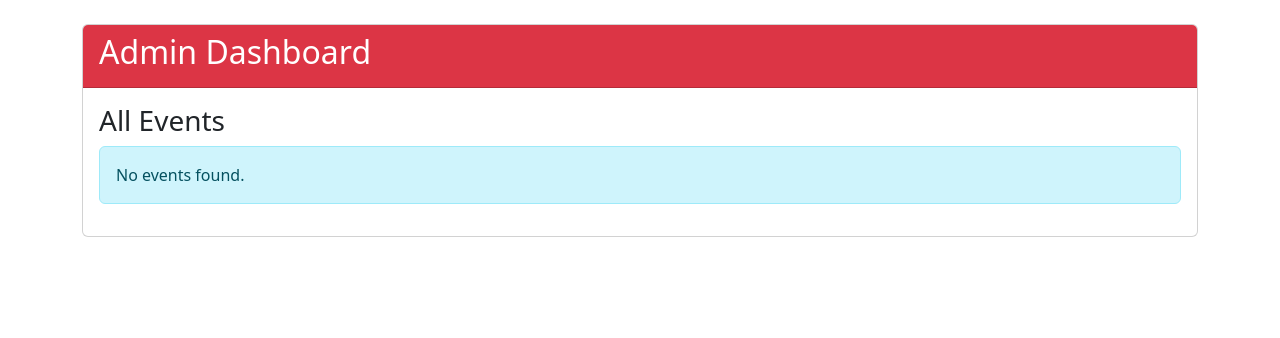
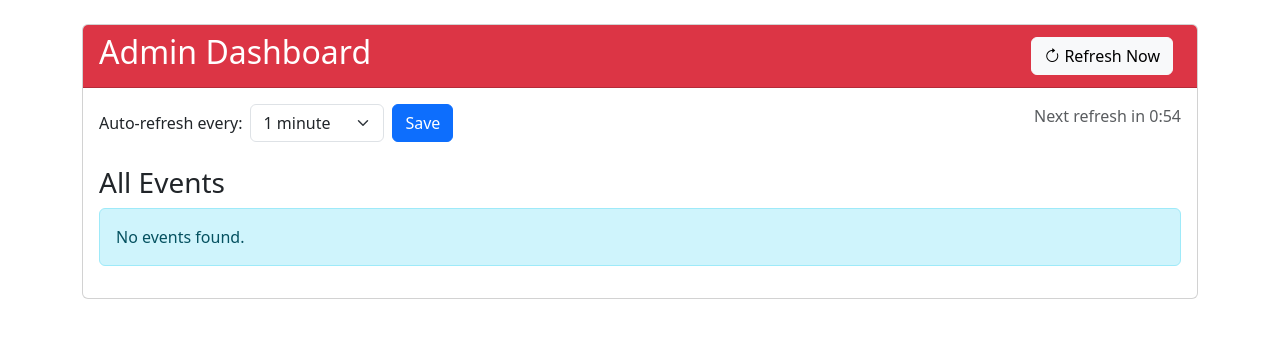
Before and after one commit to DG1001/Eikonsym, a Flask app: page /admin/dashboard in a window 1280 px wide. Shown: the part 56-394 px from the top of the page. Run offline with Flask 3, Linux system fonts and the light colour scheme; the visitor is signed in with stand-in values (Sample User, id 1); data that the repository does not hold is empty.

Commit message:
feat: add configurable auto-refresh to admin dashboard and remove manual refresh from view page

```diff
--- a/app.py
+++ b/app.py
@@ -26,6 +26,9 @@ GMAIL_DOMAIN = 'gmail.com'
 # Admin passwords
 ADMIN_PASSWORD = os.environ.get('ADMIN_PASSWORD', 'eikonsym')
 ADMIN_MASTER_PASSWORD = os.environ.get('ADMIN_MASTER_PASSWORD', 'eikonsym_master')
+
+# Default refresh time in minutes (0 = disabled)
+DEFAULT_REFRESH_TIME = 2
 
 def get_db():
     db = getattr(g, '_database', None)
@@ -377,14 +380,26 @@ def admin_login():
 
     return render_template('admin_login.html')
 
-@app.route('/admin/dashboard')
+@app.route('/admin/dashboard', methods=['GET', 'POST'])
 def admin_dashboard():
     if not session.get('admin_authenticated'):
         flash('Please login as admin first', 'error')
         return redirect(url_for('admin_login'))
 
+    # Handle refresh time update
+    if request.method == 'POST':
+        try:
+            refresh_time = int(request.form.get('refresh_time', DEFAULT_REFRESH_TIME))
+            session['refresh_time'] = refresh_time
+            flash(f'Refresh time updated to {refresh_time} minutes', 'success')
+        except ValueError:
+            flash('Invalid refresh time value', 'error')
+
+    # Get or set the refresh time from session
+    refresh_time = session.get('refresh_time', DEFAULT_REFRESH_TIME)
+
     events = Event.get_all()
-    return render_template('admin_dashboard.html', events=events)
+    return render_template('admin_dashboard.html', events=events, refresh_time=refresh_time)
 
 @app.route('/admin/event/<int:event_id>')
 def admin_view_event(event_id):
--- a/templates/admin_dashboard.html
+++ b/templates/admin_dashboard.html
@@ -4,10 +4,34 @@
 
 {% block content %}
 <div class="card mb-4">
-    <div class="card-header bg-danger text-white">
+    <div class="card-header bg-danger text-white d-flex justify-content-between align-items-center">
         <h2>Admin Dashboard</h2>
+        <div>
+            <button id="refreshButton" class="btn btn-light me-2" onclick="window.location.reload()">
+                <i class="bi bi-arrow-clockwise"></i> Refresh Now
+            </button>
+        </div>
     </div>
     <div class="card-body">
+        <div class="row mb-4">
+            <div class="col-md-6">
+                <form method="POST" action="{{ url_for('admin_dashboard') }}" class="d-flex align-items-center">
+                    <label for="refresh_time" class="form-label me-2 mb-0">Auto-refresh every:</label>
+                    <select class="form-select me-2" id="refresh_time" name="refresh_time" style="width: auto;">
+                        <option value="0" {% if refresh_time == 0 %}selected{% endif %}>Disabled</option>
+                        <option value="1" {% if refresh_time == 1 %}selected{% endif %}>1 minute</option>
+                        <option value="2" {% if refresh_time == 2 %}selected{% endif %}>2 minutes</option>
+                        <option value="5" {% if refresh_time == 5 %}selected{% endif %}>5 minutes</option>
+                        <option value="10" {% if refresh_time == 10 %}selected{% endif %}>10 minutes</option>
+                    </select>
+                    <button type="submit" class="btn btn-primary">Save</button>
+                </form>
+            </div>
+            <div class="col-md-6 text-end">
+                <div id="refreshStatus" class="text-muted"></div>
+            </div>
+        </div>
+
         <h3>All Events</h3>
 
         {% if events %}
@@ -55,5 +79,38 @@ function confirmDeleteEvent(eventId, eventName) {
         form.submit();
     }
 }
+
+// Auto-refresh functionality
+(function() {
+    const refreshTime = {{ refresh_time }};
+    let refreshInterval;
+    let countdown = refreshTime * 60; // Convert to seconds
+    const statusElement = document.getElementById('refreshStatus');
+
+    function updateStatus() {
+        if (refreshTime <= 0) {
+            statusElement.textContent = 'Auto-refresh is disabled';
+            return;
+        }
+
+        const minutes = Math.floor(countdown / 60);
+        const seconds = countdown % 60;
+        statusElement.textContent = `Next refresh in ${minutes}:${seconds < 10 ? '0' : ''}${seconds}`;
+
+        countdown--;
+
+        if (countdown < 0) {
+            window.location.reload();
+        }
+    }
+
+    // Initialize
+    if (refreshTime > 0) {
+        refreshInterval = setInterval(updateStatus, 1000);
+        updateStatus();
+    } else {
+        updateStatus();
+    }
+})();
 </script>
 {% endblock %}
--- a/templates/base.html
+++ b/templates/base.html
@@ -5,6 +5,7 @@
     <meta name="viewport" content="width=device-width, initial-scale=1.0">
     <title>{% block title %}Eikonsym{% endblock %}</title>
     <link href="https://cdn.jsdelivr.net/npm/bootstrap@5.3.0-alpha1/dist/css/bootstrap.min.css" rel="stylesheet">
+    <link href="https://cdn.jsdelivr.net/npm/bootstrap-icons@1.10.0/font/bootstrap-icons.css" rel="stylesheet">
     <style>
         .image-card {
             margin-bottom: 20px;
--- a/templates/view_event.html
+++ b/templates/view_event.html
@@ -22,10 +22,6 @@
         </div>
 
         <p><small>Created on: {{ event.created_at }}</small></p>
-
-        <form action="{{ url_for('view_event', event_key=event.key) }}" method="GET">
-            <button type="submit" class="btn btn-primary">Refresh Photos</button>
-        </form>
     </div>
 </div>
 
```
